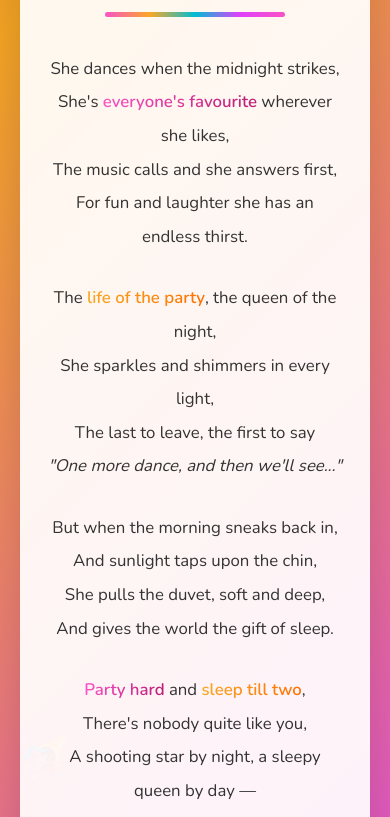
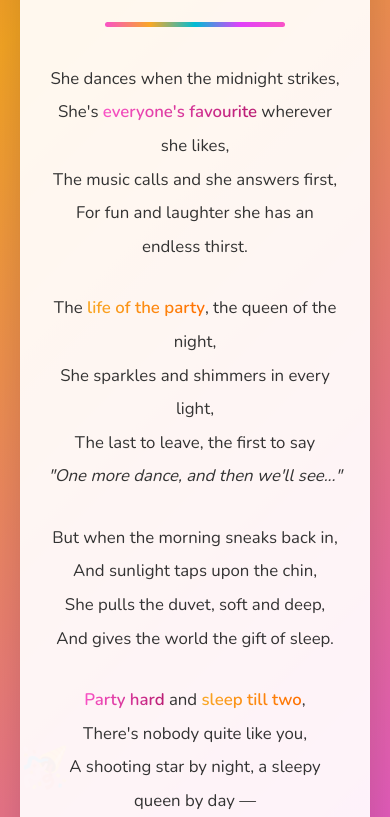
Before and after one commit to TONYCLDN/bob-poem-for-rhian, a plain HTML site: page index.html in a window 390 px wide. Shown: the part 191-1008 px from the top of the page. Drawn offline with nearby package versions, Linux system fonts and the light colour scheme.

Commit message:
Fix scrolling and responsiveness - remove overflow hidden

```diff
--- a/index.html
+++ b/index.html
@@ -20,10 +20,9 @@
             display: flex;
             align-items: center;
             justify-content: center;
-            padding: 30px 20px;
+            padding: 40px 20px;
             font-family: 'Nunito', sans-serif;
             position: relative;
-            overflow: hidden;
         }
 
         @keyframes gradientFlow {
@@ -67,6 +66,7 @@
             position: relative;
             z-index: 1;
             animation: popIn 0.8s cubic-bezier(0.175, 0.885, 0.32, 1.275) both;
+            word-wrap: break-word;
         }
 
         @keyframes popIn {
@@ -100,6 +100,7 @@
             background-clip: text;
             margin-bottom: 5px;
             line-height: 1.2;
+            word-wrap: break-word;
         }
 
         .subtitle {
@@ -124,6 +125,7 @@
             color: #333;
             text-align: center;
             font-weight: 300;
+            word-wrap: break-word;
         }
 
         .stanza {
```
Also changed, not shown: 1 other file.
